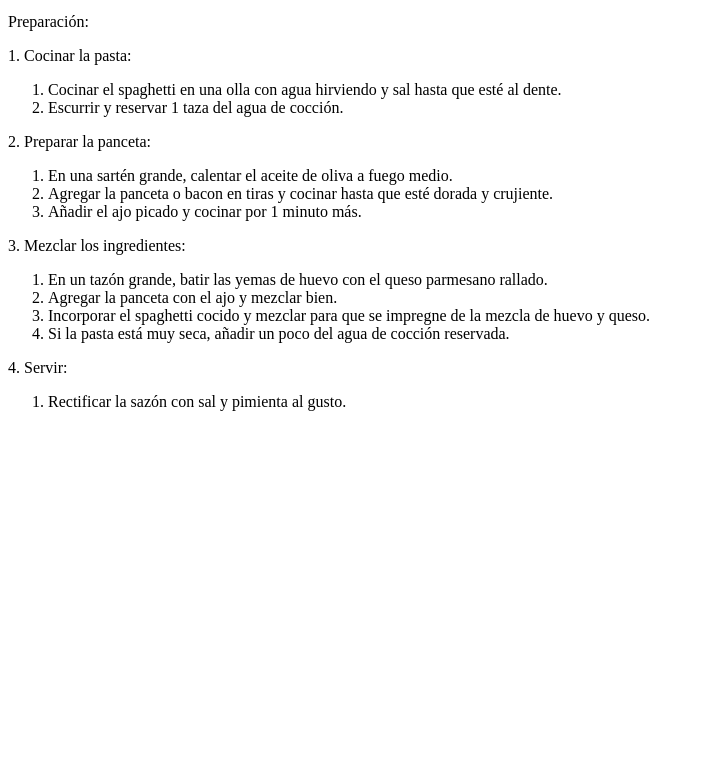
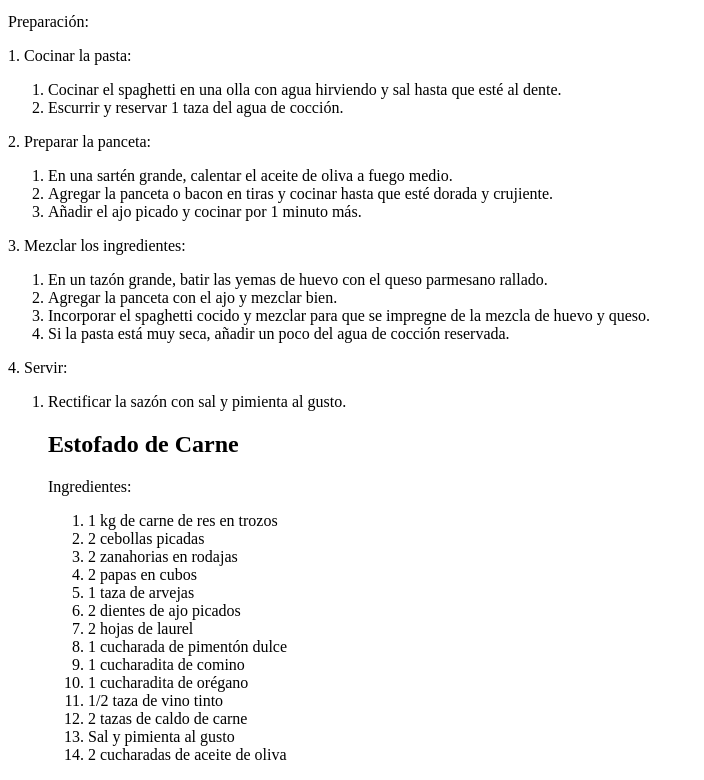
Before and after one commit to Echamorro229/Rubrica_1.1, a plain HTML site: page index.html in a window 1280 px wide. Shown: the part 3166-3946 px from the top of the page, without its empty margins (0-704 px from the left). Before the commit the page ends 3593 px from the top, so only its background shows below. Drawn offline with Linux system fonts and the light colour scheme.

Commit message:
agregue la 5ta receta junto con sus ingredientes

```diff
--- a/index.html
+++ b/index.html
@@ -194,6 +194,25 @@
             <p>4. Servir:</p>
                 <ol>
                     <li>Rectificar la sazón con sal y pimienta al gusto.</li>
+    <h2>Estofado de Carne</h2>
+        <p>Ingredientes:</p>
+            <ol>
+                <li>1 kg de carne de res en trozos</li>
+                <li>2 cebollas picadas</li>
+                <li>2 zanahorias en rodajas</li>
+                <li>2 papas en cubos</li>
+                <li>1 taza de arvejas</li>
+                <li>2 dientes de ajo picados</li>
+                <li>2 hojas de laurel</li>
+                <li>1 cucharada de pimentón dulce</li>
+                <li>1 cucharadita de comino</li>
+                <li>1 cucharadita de orégano</li>
+                <li>1/2 taza de vino tinto</li>
+                <li>2 tazas de caldo de carne</li>
+                <li>Sal y pimienta al gusto</li>
+                <li>2 cucharadas de aceite de oliva</li>
+            </ol>
+
 
 
 </body>
```
